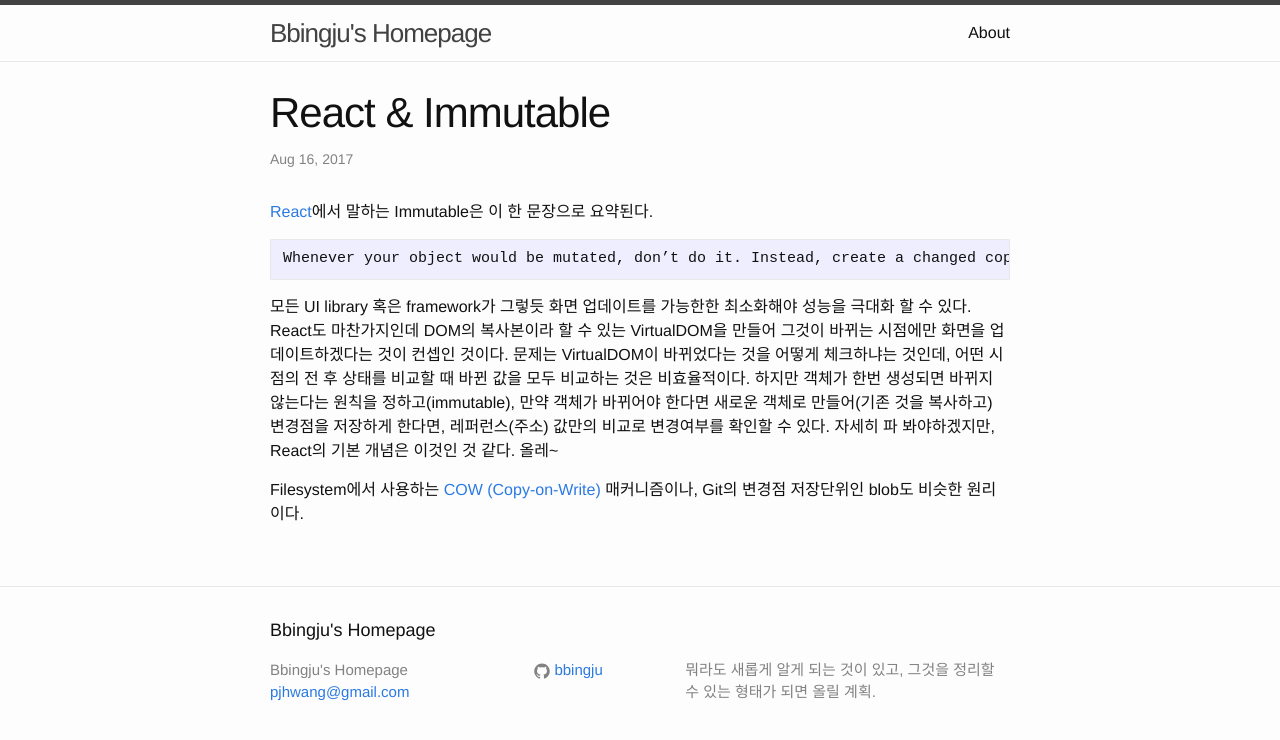
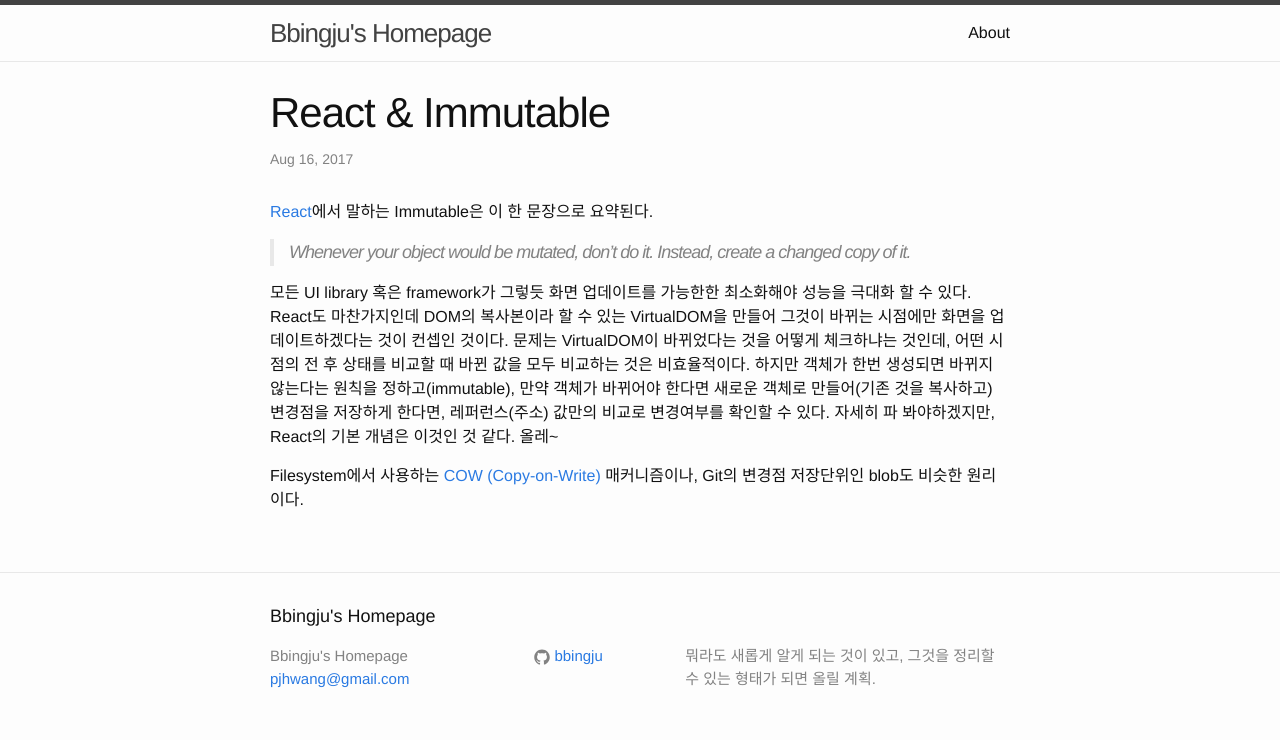
Before and after one commit to bbingju/bbingju.github.io, a Jekyll site: the page built from _posts/2017-08-16-react_immutable.markdown, in a window 1280 px wide. Shown: the top 740 px of the page. Built offline with Jekyll 4.4.1, drawn with Linux system fonts in a browser that asks for light colours.

Commit message:
Modify a blockquote

```diff
--- a/_posts/2017-08-16-react_immutable.markdown
+++ b/_posts/2017-08-16-react_immutable.markdown
@@ -8,7 +8,8 @@
 [React](https://facebook.github.io/react/)에서 말하는 Immutable은 이
 한 문장으로 요약된다.
 
-	Whenever your object would be mutated, don’t do it. Instead, create a changed copy of it.
+> Whenever your object would be mutated, don’t do it.
+> Instead, create a changed copy of it.
 
 모든 UI library 혹은 framework가 그렇듯 화면
 업데이트를 가능한한 최소화해야 성능을 극대화 할 수 있다. React도
```
